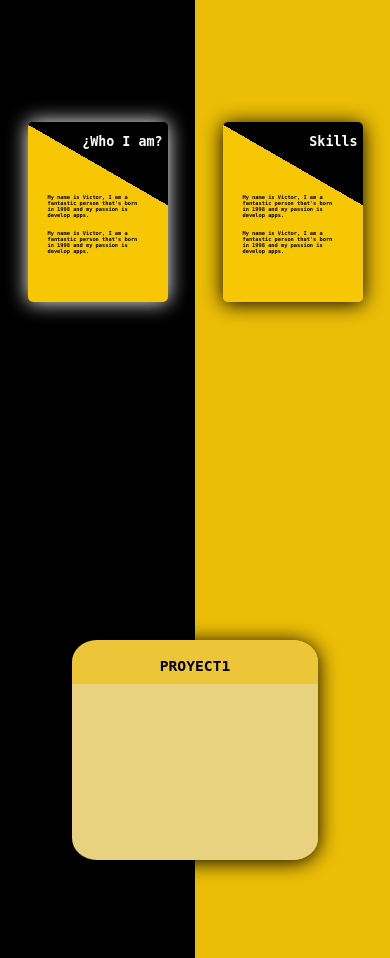
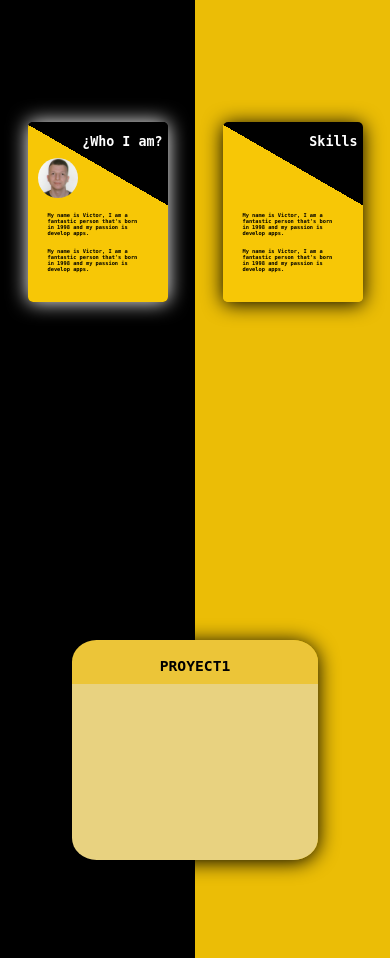
Before and after one commit to Victor-Ventura-dev/Portfolio, a plain HTML site: page Content/index.html in a window 390 px wide. Shown: the part 780-1738 px from the top of the page. Drawn offline with Linux system fonts and the light colour scheme.

Commit message:
Building profile

```diff
--- a/Content/index.html
+++ b/Content/index.html
@@ -35,11 +35,13 @@
         <section class="profile" >
             <div class="profile-card basic-info">
                 <h2 class="profile-title"> ¿Who I am? </h2>
+                <img src="../Design/assets/img/profile.jpg" class="profile-face" ></img>
                 <p class="info-p">  My name is Victor, I am a fantastic person that's born in 1998 and my passion is develop apps. </p>
                 <p class="info-p">  My name is Victor, I am a fantastic person that's born in 1998 and my passion is develop apps. </p>
             </div>
             <div class="profile-card job">
                 <h2 class="profile-title"> Skills </h2>
+
                 <p class="info-p p3">  My name is Victor, I am a fantastic person that's born in 1998 and my passion is develop apps. </p>
                 <p class="info-p p4">  My name is Victor, I am a fantastic person that's born in 1998 and my passion is develop apps. </p>
             </div>
--- a/Design/Style.css
+++ b/Design/Style.css
@@ -175,7 +175,7 @@ i
         background: linear-gradient(30deg, rgb(247, 199, 6) 68%, rgb(0, 0, 0) 10%);
         border-radius: 5px;
         display: grid;
-        grid-template-rows: 0.4fr 0.2fr 0.2fr;
+
     }
 
     .profile-title
@@ -187,9 +187,16 @@ i
 
     .basic-info
     {
-
+        grid-template-rows: 0.2fr 0.3fr 0.2fr 0.2fr;
         box-shadow: 0px 0px 20px white;
     }
+        .profile-face
+        {
+                width: 120px;
+                height: 120px;
+                border-radius: 50%;
+                margin-left: 25px;
+        }
 
         .info-p
         {
@@ -206,7 +213,7 @@ i
 
     .job
     {
-
+        grid-template-rows: 0.5fr 0.2fr 0.2fr;
         box-shadow: 0px 2px 20px black;
     }
 
@@ -381,4 +388,12 @@ i
     {
         font-size: 11pt;
     }
+
+    .profile-face
+    {
+                width: 40px;
+                height: 40px;
+
+                margin-left: 10px;
+    }
 }
```
Also changed, not shown: Design/assets/img/profile.jpg (added).
